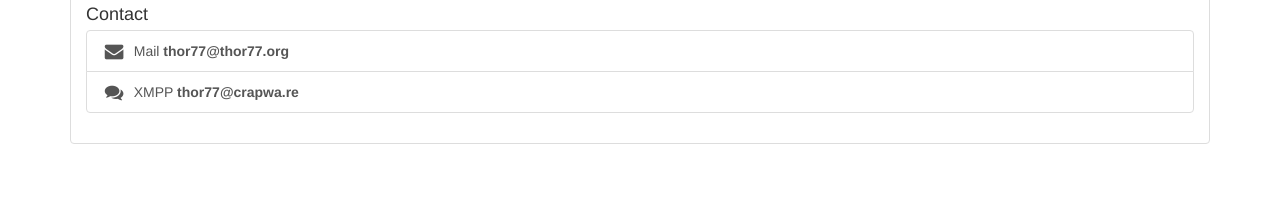
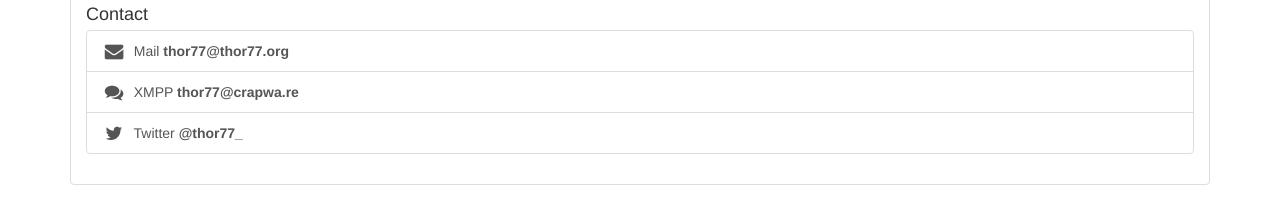
Before and after one commit to Thor77/thor77.org, a Jekyll site: the page built from index.html, in a window 1280 px wide. Shown: the part 495-719 px from the top of the page. Built offline with Jekyll 4.4.1, drawn with Linux system fonts in a browser that asks for light colours; nearby versions of some CDN libraries.

Commit message:
Add twitter-contact

```diff
--- a/_data/contacts.yml
+++ b/_data/contacts.yml
@@ -4,3 +4,7 @@
 
 - name: XMPP <b>thor77@crapwa.re</b>
   icon: comments
+
+- name: Twitter <b>@thor77_</b>
+  url: https://twitter.com/thor77_
+  icon: twitter
```
